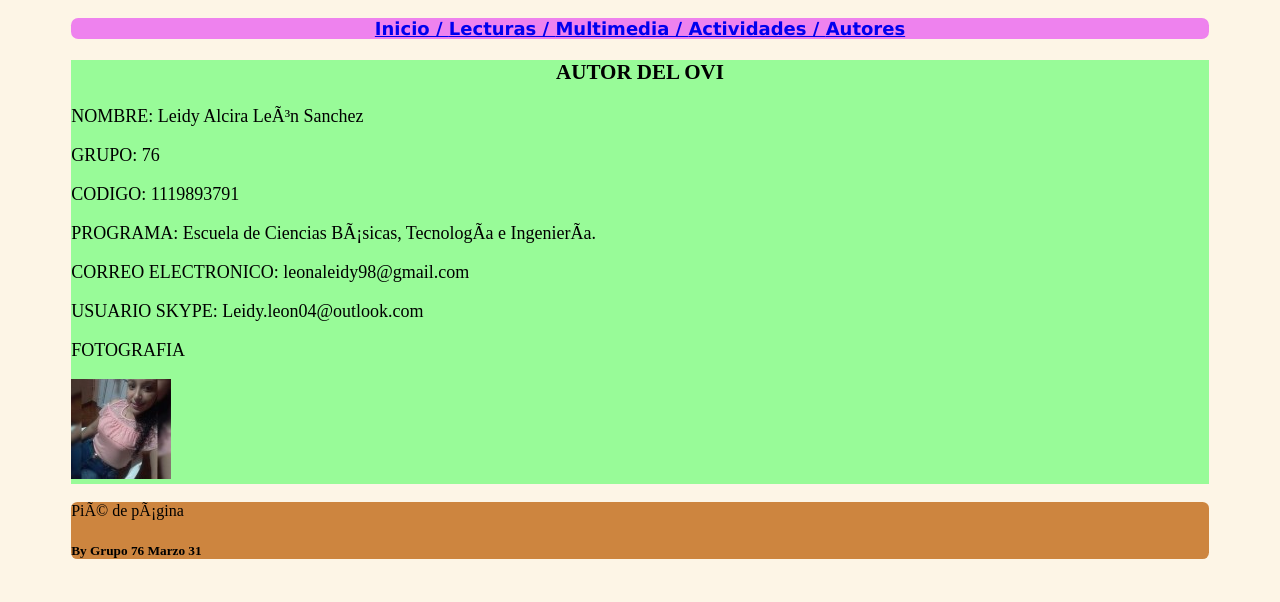
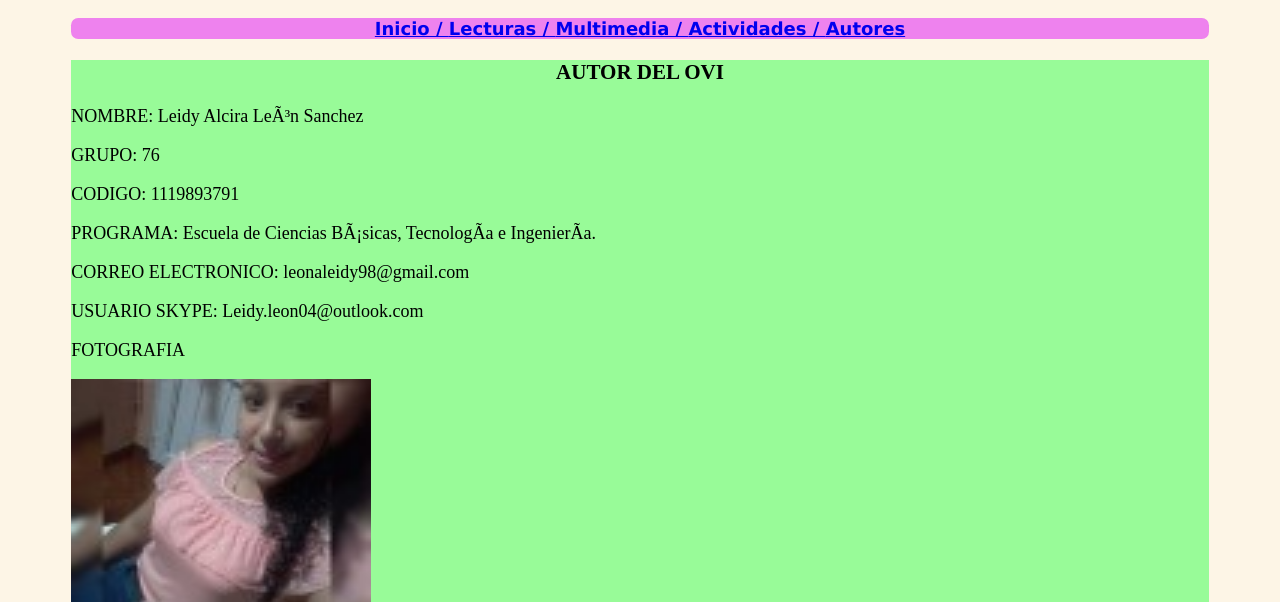
Before and after one commit to leidy98leon/SeguridadFase2DSW, a plain HTML site: page Pagina5.html in a window 1280 px wide. Shown: the part 350-952 px from the top of the page. Before the commit the page ends 931 px from the top, so only its background shows below. Drawn offline with Linux system fonts and the light colour scheme.

Commit message:
Update Pagina5.html

```diff
--- a/Pagina5.html
+++ b/Pagina5.html
@@ -44,7 +44,7 @@
                     FOTOGRAFIA
                 </p>
                 <p>
-                    <img src="IMG/fotografia.jpg" alt="FOTOGRAFIA">
+                    <img src="IMG/fotografia.jpg" alt="FOTOGRAFIA" width="300" height="300">
                 </p>
 
             </article>
```
